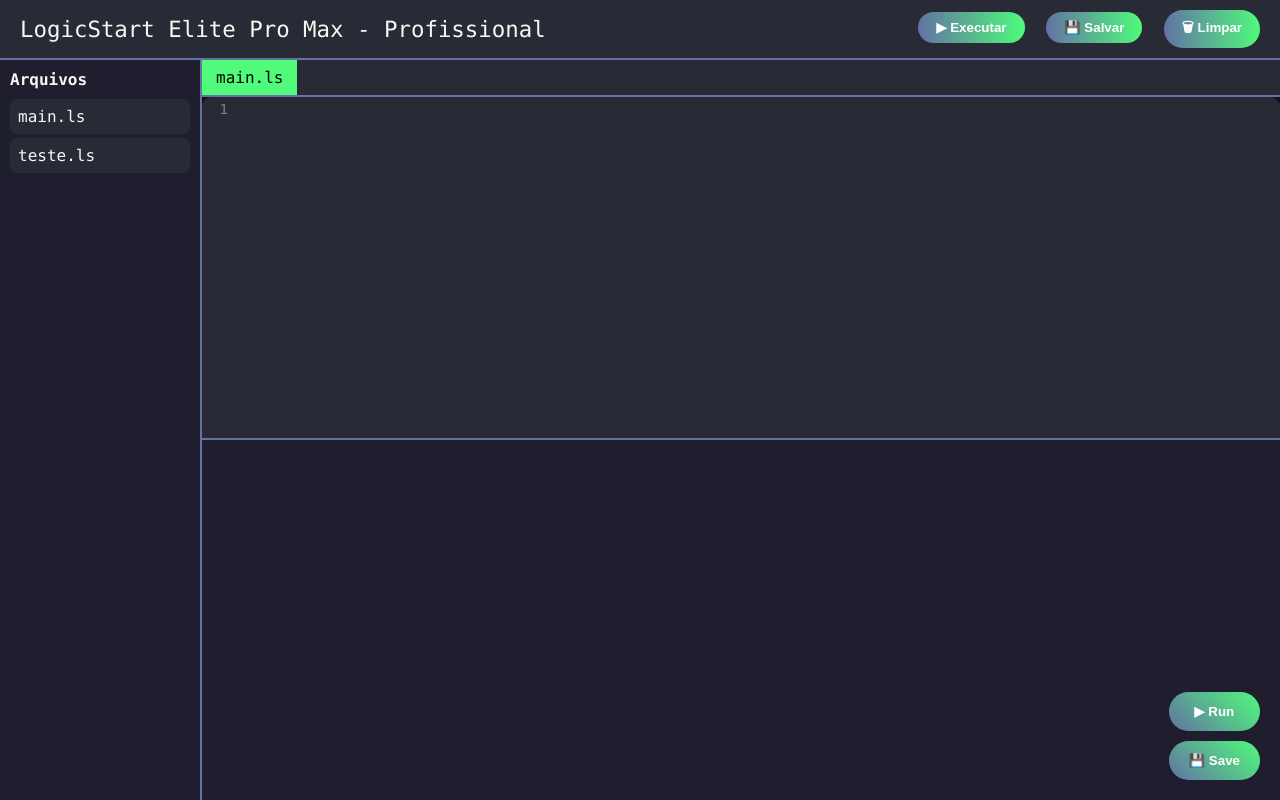
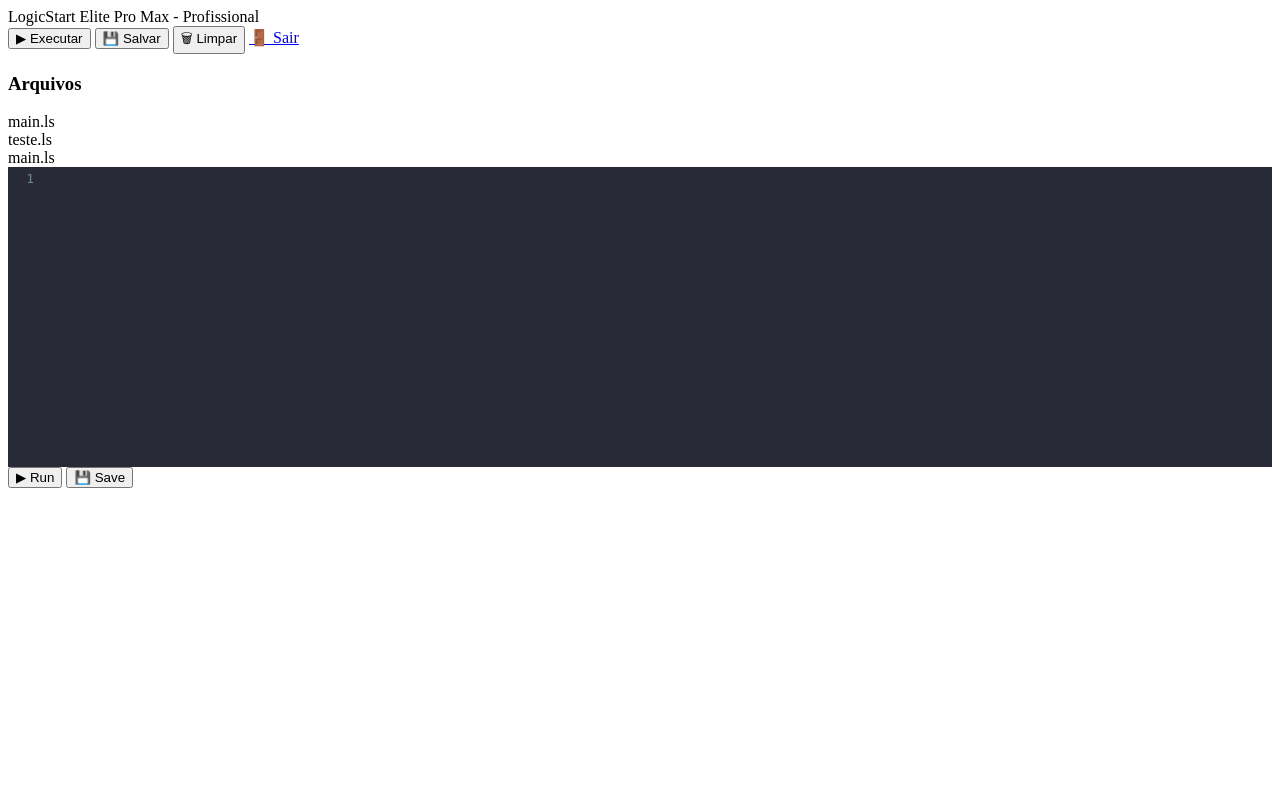
Before and after one commit to DashMasterX/logicstart, a Flask app: template templates/ide.html in a window 1280 px wide. Run offline with Flask 3, Linux system fonts and the light colour scheme; the template is opened without the code that fills it, so the values that code supplies are empty.

Commit message:
Update ide.html

```diff
--- a/templates/ide.html
+++ b/templates/ide.html
@@ -6,198 +6,7 @@
 <title>LogicStart Elite Pro Max - Profissional</title>
 <link href="https://cdn.jsdelivr.net/npm/codemirror@5.65.14/lib/codemirror.css" rel="stylesheet">
 <link href="https://cdn.jsdelivr.net/npm/codemirror@5.65.14/theme/dracula.css" rel="stylesheet">
-<style>
-/* ===== Body e cores ===== */
-body {
-    margin: 0;
-    font-family: 'Consolas', monospace;
-    background: #121212;
-    color: #f8f8f2;
-    display: flex;
-    flex-direction: column;
-    min-height: 100vh;
-}
-
-/* ===== Header ===== */
-header {
-    background: #282a36;
-    padding: 10px 20px;
-    font-size: 1.4em;
-    display: flex;
-    justify-content: space-between;
-    align-items: center;
-    border-bottom: 2px solid #6272a4;
-}
-
-header button {
-    position: relative;
-    overflow: hidden;
-    background: linear-gradient(90deg, #6272a4, #50fa7b);
-    border: none;
-    color: white;
-    padding: 8px 18px;
-    margin-left: 8px;
-    cursor: pointer;
-    border-radius: 50px;
-    font-weight: bold;
-    transition: transform 0.2s ease, box-shadow 0.3s ease;
-}
-header button:hover {
-    transform: scale(1.1);
-    box-shadow: 0 6px 18px rgba(80,250,123,0.5);
-}
-header button::after {
-    content: "";
-    position: absolute;
-    width: 100px;
-    height: 100px;
-    background: rgba(255,255,255,0.2);
-    border-radius: 50%;
-    top: 50%;
-    left: 50%;
-    transform: translate(-50%, -50%) scale(0);
-    transition: transform 0.5s ease, opacity 0.5s ease;
-}
-header button:active::after {
-    transform: translate(-50%, -50%) scale(3);
-    opacity: 0;
-}
-
-/* ===== Layout principal ===== */
-.main-container {
-    flex: 1;
-    display: flex;
-    overflow: hidden;
-}
-
-/* Painel lateral de arquivos */
-#file-panel {
-    width: 200px;
-    background: #1e1e2f;
-    border-right: 2px solid #6272a4;
-    display: flex;
-    flex-direction: column;
-}
-#file-panel h3 {
-    margin: 10px;
-    font-size: 1em;
-}
-.file-list {
-    flex: 1;
-    overflow-y: auto;
-    padding: 0 10px;
-}
-.file-list div {
-    padding: 8px;
-    margin-bottom: 4px;
-    background: #282a36;
-    border-radius: 8px;
-    cursor: pointer;
-    transition: 0.2s;
-}
-.file-list div:hover {
-    background: #44475a;
-}
-
-/* Editor com abas */
-#editor-area {
-    flex: 2;
-    display: flex;
-    flex-direction: column;
-}
-.tab-bar {
-    display: flex;
-    background: #282a36;
-    border-bottom: 2px solid #6272a4;
-}
-.tab-bar div {
-    padding: 8px 14px;
-    cursor: pointer;
-    color: #f8f8f2;
-    transition: 0.2s;
-}
-.tab-bar div.active {
-    background: #50fa7b;
-    color: #000;
-}
-.tab-bar div:hover {
-    background: #6272a4;
-}
-
-/* Editor CodeMirror */
-.CodeMirror {
-    flex: 1;
-    height: 100%;
-    border-radius: 10px 10px 0 0;
-    font-size: 14px;
-    border: 2px solid #6272a4;
-}
-
-/* Terminal / saída */
-#terminal {
-    flex: 1;
-    background: #1e1e2f;
-    padding: 10px;
-    overflow-y: auto;
-    font-family: monospace;
-    font-size: 14px;
-    border-top: 2px solid #6272a4;
-}
-.terminal .info { color: #8be9fd; }
-.terminal .success { color: #50fa7b; }
-.terminal .error { color: #ff5555; }
-
-/* Botões flutuantes de ação rápida */
-.float-buttons {
-    position: fixed;
-    bottom: 20px;
-    right: 20px;
-    display: flex;
-    flex-direction: column;
-    gap: 10px;
-}
-.float-buttons button {
-    background: linear-gradient(45deg,#6272a4,#50fa7b);
-    border: none;
-    color: #fff;
-    padding: 12px 20px;
-    border-radius: 50px;
-    cursor: pointer;
-    font-weight: bold;
-    position: relative;
-    overflow: hidden;
-    transition: transform 0.2s ease, box-shadow 0.3s ease;
-}
-.float-buttons button:hover {
-    transform: scale(1.1);
-    box-shadow: 0 6px 18px rgba(80,250,123,0.5);
-}
-.float-buttons button::after {
-    content: "";
-    position: absolute;
-    width: 100px;
-    height: 100px;
-    background: rgba(255,255,255,0.2);
-    border-radius: 50%;
-    top: 50%;
-    left: 50%;
-    transform: translate(-50%,-50%) scale(0);
-    transition: transform 0.5s ease, opacity 0.5s ease;
-}
-.float-buttons button:active::after {
-    transform: translate(-50%,-50%) scale(3);
-    opacity: 0;
-}
-
-/* Responsivo */
-@media (max-width: 1024px) {
-    .main-container { flex-direction: column; }
-    #file-panel { width: 100%; height: 150px; flex-direction: row; overflow-x: auto; }
-    #editor-area { flex: 1; }
-    .CodeMirror { height: 300px; }
-    #terminal { height: 200px; }
-}
-</style>
+<link rel="stylesheet" href="{{ url_for('static', filename='css/estilo.css') }}">
 </head>
 <body>
 
@@ -207,6 +16,7 @@ header button:active::after {
         <button onclick="executarCodigo()">▶ Executar</button>
         <button onclick="salvarCodigo()">💾 Salvar</button>
         <button onclick="limparTerminal()">🗑 Limpar</button>
+        <a href="{{ url_for('logout') }}" class="btn-animated">🚪 Sair</a>
     </div>
 </header>
 
@@ -235,79 +45,7 @@ header button:active::after {
 
 <script src="https://cdn.jsdelivr.net/npm/codemirror@5.65.14/lib/codemirror.js"></script>
 <script src="https://cdn.jsdelivr.net/npm/codemirror@5.65.14/mode/python/python.js"></script>
-<script>
-/* ===== CodeMirror ===== */
-let editor = CodeMirror.fromTextArea(document.getElementById("editor"), {
-    mode: {name:"python", version:3, singleLineStringErrors:false},
-    theme: "dracula",
-    lineNumbers: true,
-    lineWrapping: true,
-    indentUnit: 4,
-    tabSize: 4,
-});
-
-/* ===== Arquivos simulados ===== */
-let arquivos = {
-    "main": "# Seu código LogicStart aqui\n",
-    "teste": "// Código de teste\n"
-};
-function abrirArquivo(nome) {
-    editor.setValue(arquivos[nome]);
-    document.querySelectorAll(".tab").forEach(t=>t.classList.remove("active"));
-    let tab = Array.from(document.querySelectorAll(".tab")).find(t=>t.textContent.startsWith(nome));
-    if(tab) tab.classList.add("active");
-}
-
-function abrirAba(nome) {
-    abrirArquivo(nome);
-}
-
-/* ===== Terminal / execução ===== */
-let terminal = document.getElementById("terminal");
-function limparTerminal() { terminal.innerHTML = ""; }
-function logTerminal(texto, tipo="info") {
-    let div = document.createElement("div");
-    div.className = tipo;
-    div.innerHTML = texto;
-    terminal.appendChild(div);
-    terminal.scrollTop = terminal.scrollHeight;
-}
-
-/* ===== Executar código via API ===== */
-function executarCodigo() {
-    let codigo = editor.getValue();
-    logTerminal("> Executando...", "info");
-
-    fetch("/run", {
-        method: "POST",
-        headers: {"Content-Type":"application/json"},
-        body: JSON.stringify({code: codigo})
-    })
-    .then(res=>res.json())
-    .then(data=>{
-        if(data.success){
-            logTerminal(data.result, "success");
-        } else {
-            logTerminal("Erro: " + data.error, "error");
-        }
-    })
-    .catch(()=>logTerminal("Erro conexão servidor","error"));
-}
-
-/* ===== Salvar código via API ===== */
-function salvarCodigo() {
-    let codigo = editor.getValue();
-    fetch("/save", {
-        method: "POST",
-        headers: {"Content-Type":"application/json"},
-        body: JSON.stringify({code: codigo})
-    })
-    .then(res=>res.json())
-    .then(data=>{
-        alert(data.success ? "Código salvo!" : data.error);
-    });
-}
-</script>
+<script src="{{ url_for('static', filename='js/editor.js') }}"></script>
 
 </body>
 </html>
```
